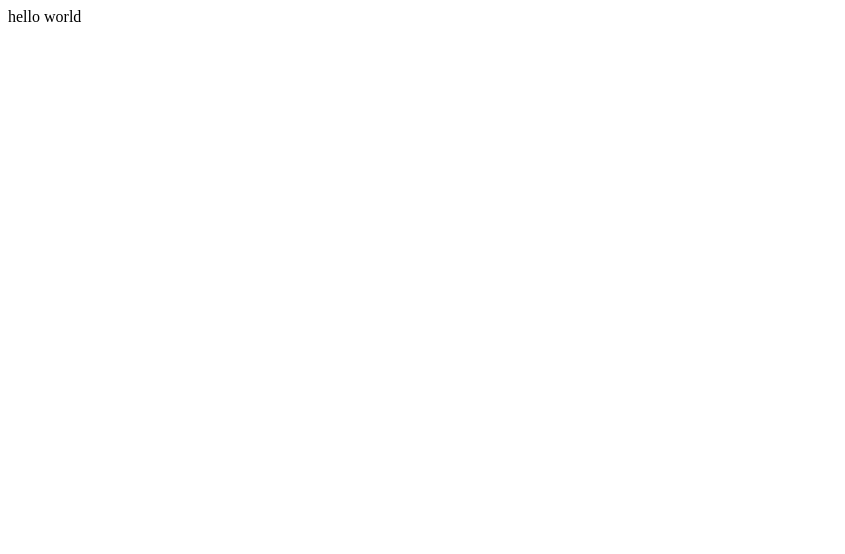
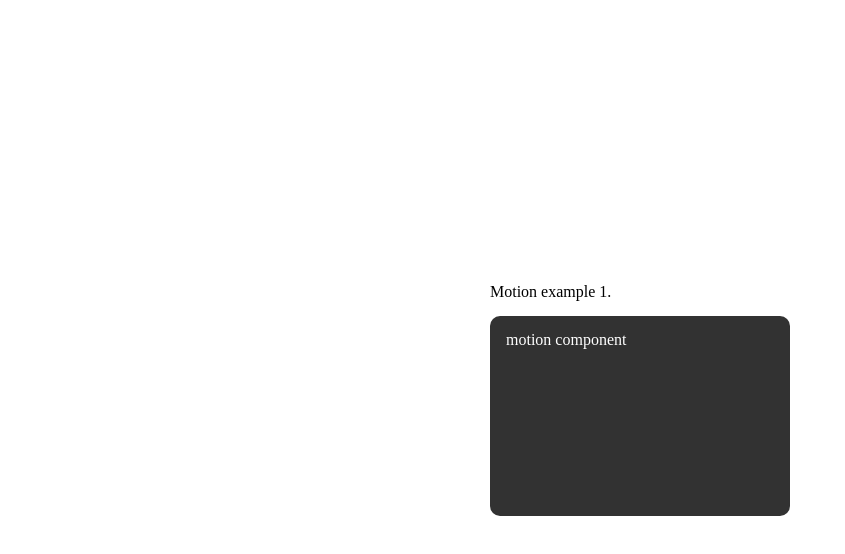
Before and after one commit to sangjunRay/framer-motion, a React (Create React App) app: page / in a window 1280 px wide. Shown: the top 554 px of the page, without its empty margins (0-845 px from the left). Built offline with nearby package versions, Linux system fonts and the light colour scheme.

Commit message:
styled + framer & basic example

```diff
--- a/package.json
+++ b/package.json
@@ -10,13 +10,16 @@
     "@types/node": "^16.11.27",
     "@types/react": "^18.0.5",
     "@types/react-dom": "^18.0.1",
+    "@types/styled-components": "^5.1.25",
     "eslint-plugin-import": "^2.26.0",
     "eslint-plugin-jsx-a11y": "^6.5.1",
     "eslint-plugin-react": "^7.29.4",
     "eslint-plugin-react-hooks": "^4.4.0",
+    "framer-motion": "^6.3.0",
     "react": "^18.0.0",
     "react-dom": "^18.0.0",
     "react-scripts": "5.0.1",
+    "styled-components": "^5.3.5",
     "typescript": "^4.6.3",
     "web-vitals": "^2.1.4"
   },
@@ -26,7 +29,8 @@
     "test": "react-scripts test",
     "eject": "react-scripts eject",
     "lint": "eslint './src/**/*.{ts,tsx,js,jsx}'",
-    "lint:fix": "eslint --fix './src/**/*.{ts,tsx,js,jsx}'"
+    "lint:fix": "eslint --fix './src/**/*.{ts,tsx,js,jsx}'",
+    "prettier": "prettier --write --config ./.prettierrc './src/**/*.{ts,tsx}'"
   },
   "eslintConfig": {
     "extends": [
--- a/src/App.tsx
+++ b/src/App.tsx
@@ -1,11 +1,67 @@
 import React from 'react';
+import { createGlobalStyle } from 'styled-components';
+import Motion1 from './components/motion1';
+
+const Globalstyled = createGlobalStyle`
+ /* http://meyerweb.com/eric/tools/css/reset/
+   v2.0 | 20110126
+   License: none (public domain)
+*/
+* {
+	box-sizing: border-box;
+}
+html, body, div, span, applet, object, iframe,
+h1, h2, h3, h4, h5, h6, p, blockquote, pre,
+a, abbr, acronym, address, big, cite, code,
+del, dfn, em, img, ins, kbd, q, s, samp,
+small, strike, strong, sub, sup, tt, var,
+b, u, i, center,
+dl, dt, dd, ol, ul, li,
+fieldset, form, label, legend,
+table, caption, tbody, tfoot, thead, tr, th, td,
+article, aside, canvas, details, embed,
+figure, figcaption, footer, header, hgroup,
+menu, nav, output, ruby, section, summary,
+time, mark, audio, video {
+	margin: 0;
+	padding: 0;
+	border: 0;
+	font-size: 100%;
+	font: inherit;
+	vertical-align: baseline;
+}
+/* HTML5 display-role reset for older browsers */
+article, aside, details, figcaption, figure,
+footer, header, hgroup, menu, nav, section {
+	display: block;
+}
+body {
+	line-height: 1;
+}
+ol, ul {
+	list-style: none;
+}
+blockquote, q {
+	quotes: none;
+}
+blockquote:before, blockquote:after,
+q:before, q:after {
+	content: '';
+	content: none;
+}
+table {
+	border-collapse: collapse;
+	border-spacing: 0;
+}
+`;
 
 function App() {
-  return (
-    <div className="App">
-      hello world
-    </div>
-  );
+	return (
+		<>
+			<Globalstyled />
+			<Motion1 />
+		</>
+	);
 }
 
 export default App;
--- /dev/null
+++ b/src/components/motion1.tsx
@@ -0,0 +1,41 @@
+import { motion } from 'framer-motion';
+import styled from 'styled-components';
+
+const Container = styled.section`
+	width: 100vw;
+	height: 100vh;
+	display: flex;
+	justify-content: center;
+	align-items: center;
+`;
+
+const BoxContainer = styled.div`
+	display: flex;
+	flex-direction: column;
+`;
+
+const Card = styled(motion.div)`
+	box-sizing: border-box;
+	width: 300px;
+	height: 200px;
+	background-color: rgb(50, 50, 50);
+	color: white;
+	border-radius: 10px;
+	padding: 1rem;
+	margin-top: 1rem;
+`;
+
+function Motion1(): JSX.Element {
+	return (
+		<Container>
+			<BoxContainer>
+				Motion example 1.
+				<Card transition={{ type: 'spring', damping: 7 }} initial={{ scale: 0 }} animate={{ scale: 1, rotateZ: 360 }}>
+					motion component
+				</Card>
+			</BoxContainer>
+		</Container>
+	);
+}
+
+export default Motion1;
--- a/src/index.tsx
+++ b/src/index.tsx
@@ -2,11 +2,9 @@ import React from 'react';
 import ReactDOM from 'react-dom/client';
 import App from './App';
 
-const root = ReactDOM.createRoot(
-  document.getElementById('root') as HTMLElement,
+const root = ReactDOM.createRoot(document.getElementById('root') as HTMLElement);
+root.render(
+	<React.StrictMode>
+		<App />
+	</React.StrictMode>
 );
-root.render(
-  <React.StrictMode>
-    <App />
-  </React.StrictMode>,
-);
```
Also changed, not shown: 2 other files (tests, documents, lock files or other folders).
